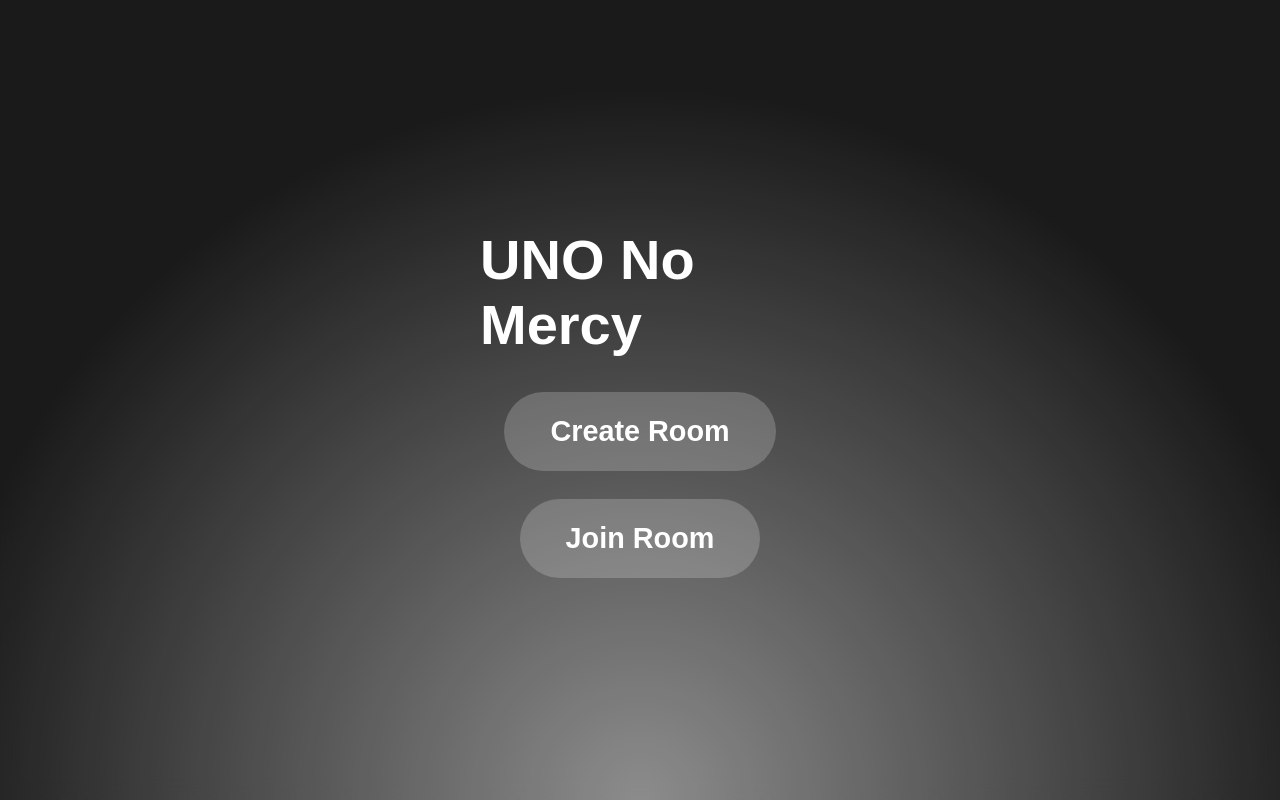
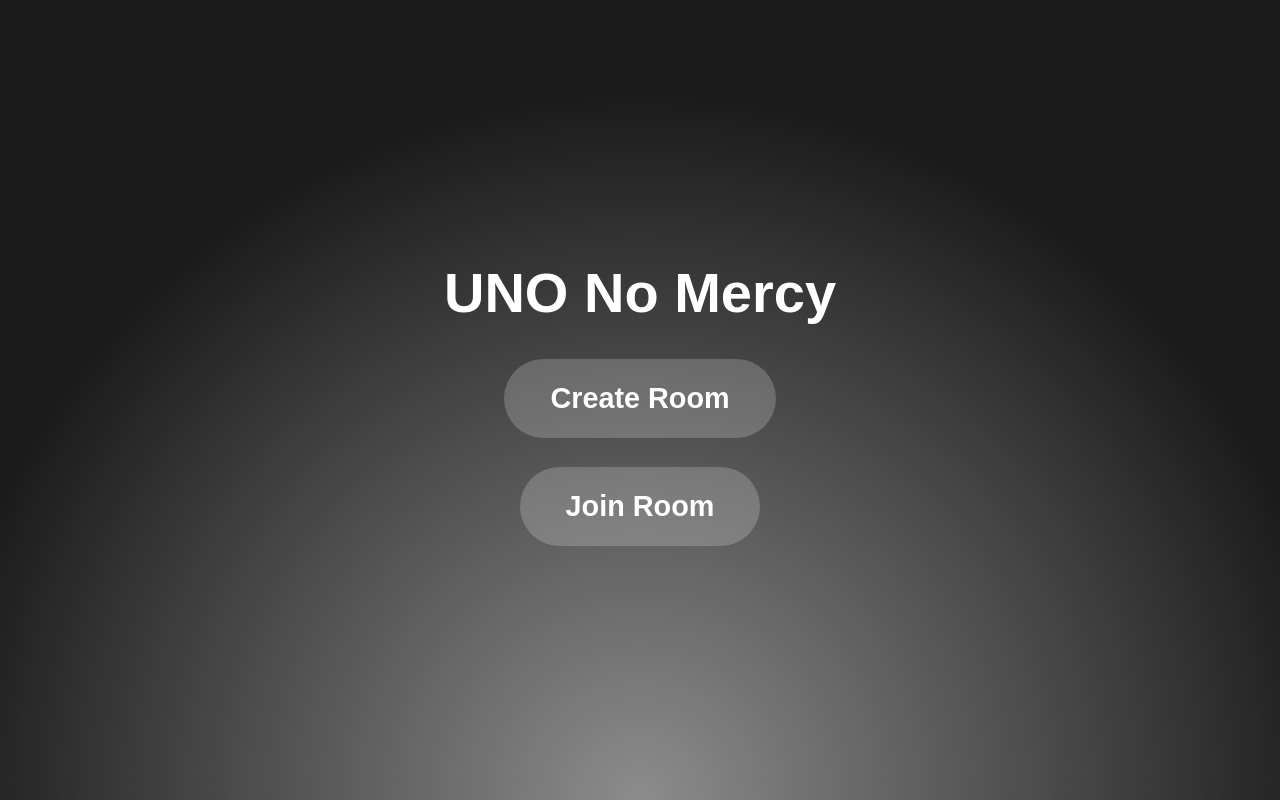
Before and after one commit to nasubh461/UNO_No_Mercy_test, a Flask app: page / in a window 1280 px wide. Run offline with Flask 3, Linux system fonts and the light colour scheme.

Commit message:
Increase max-width of form container to 600px and center-align h1 text

```diff
--- a/static/css/main.css
+++ b/static/css/main.css
@@ -51,7 +51,7 @@
 
 .form-container {
     width: 100%;
-    max-width: 400px;
+    max-width: 600px;
     padding: 20px;
     box-sizing: border-box;
     display: flex;
@@ -62,6 +62,8 @@
 h1 {
     font-size: clamp(24px, 6vw, 56px); /* Minimum 24px for headings */
     margin: 20px;
+    text-align: center;
+
 }
 
 h2 {
```
